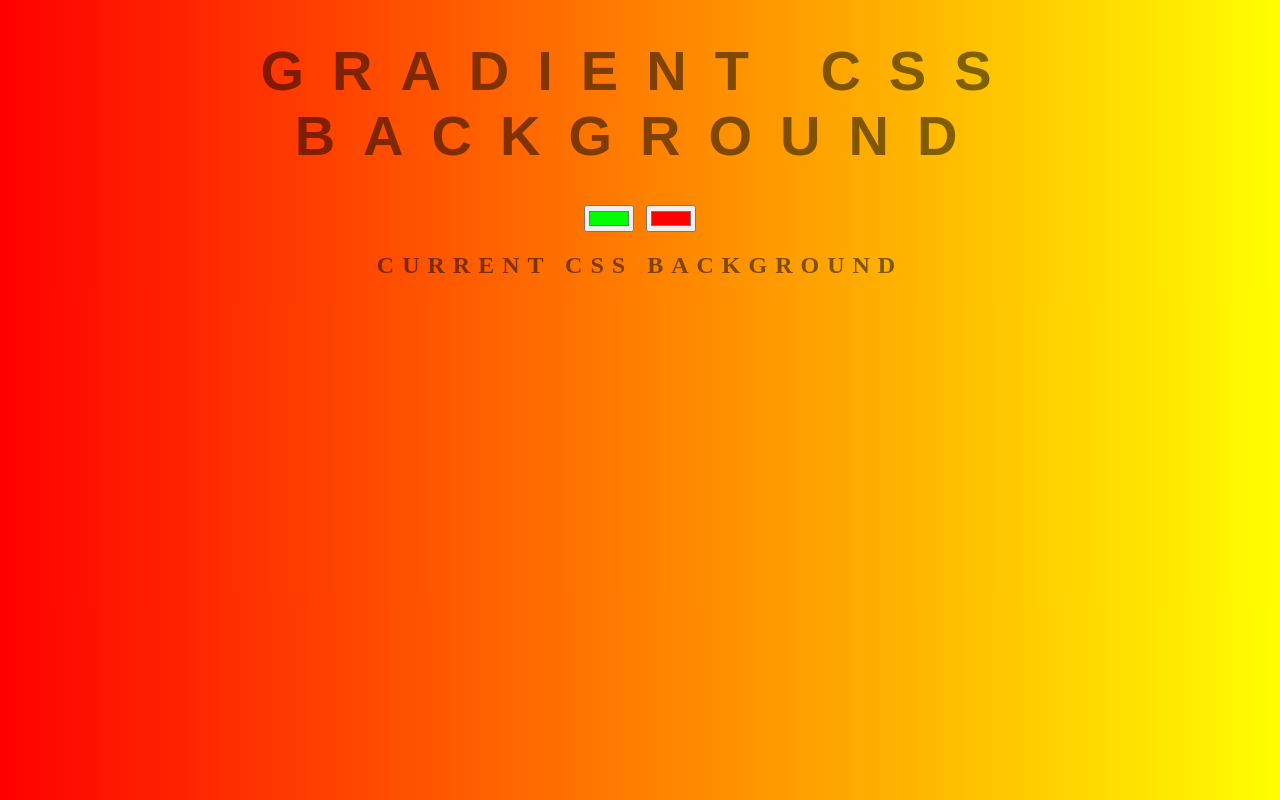
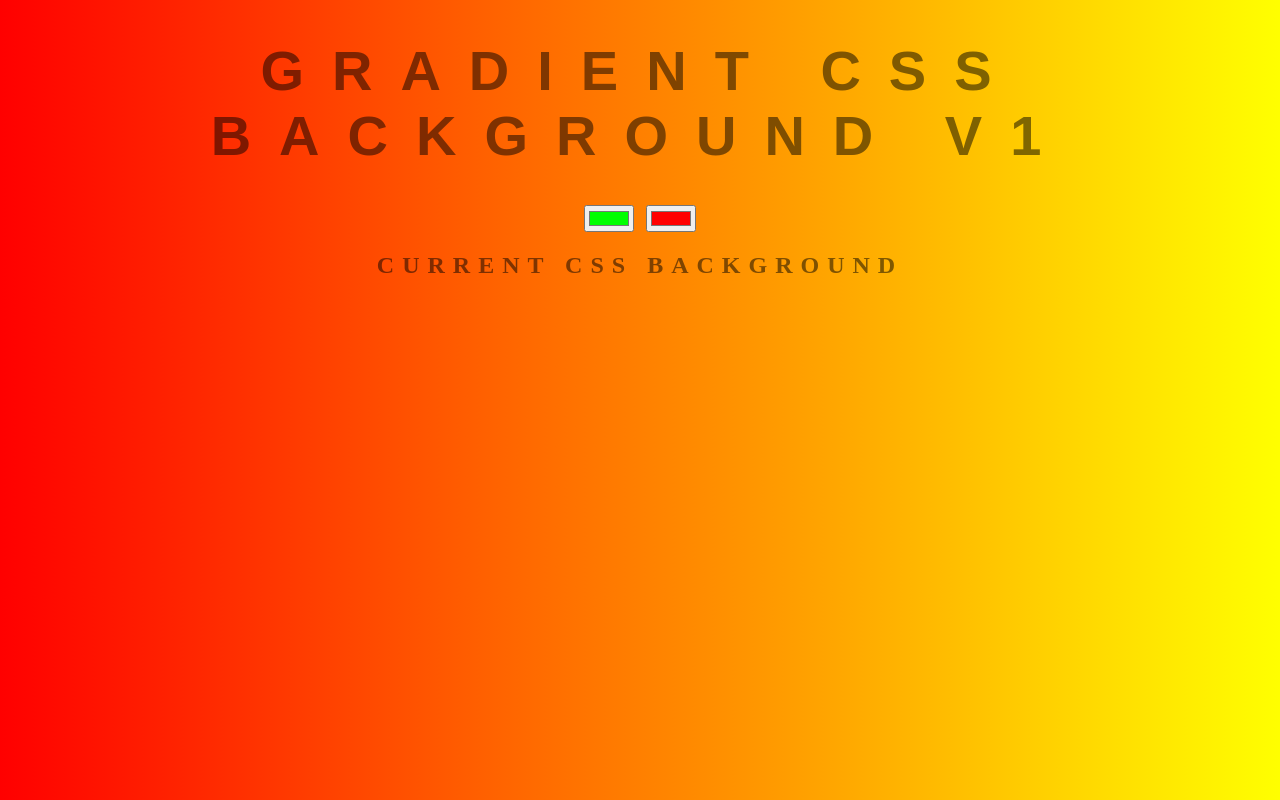
Before and after one commit to kniferdev/css-generator, a plain HTML site: page index.html in a window 1280 px wide. Drawn offline with Linux system fonts and the light colour scheme.

Commit message:
Changing Title

```diff
--- a/index.html
+++ b/index.html
@@ -7,7 +7,7 @@
 	<link rel="stylesheet" type="text/css" href="style.css">
 </head>
 <body id="gradient">
-<h1>Gradient CSS Background</h1>
+<h1>Gradient CSS Background V1</h1>
 <input type="color" class="color1" name="color1" value="#00ff00">
 <input type="color" class="color2" name="color2" value="#ff0000">
 <h2>Current CSS background</h2>
```
